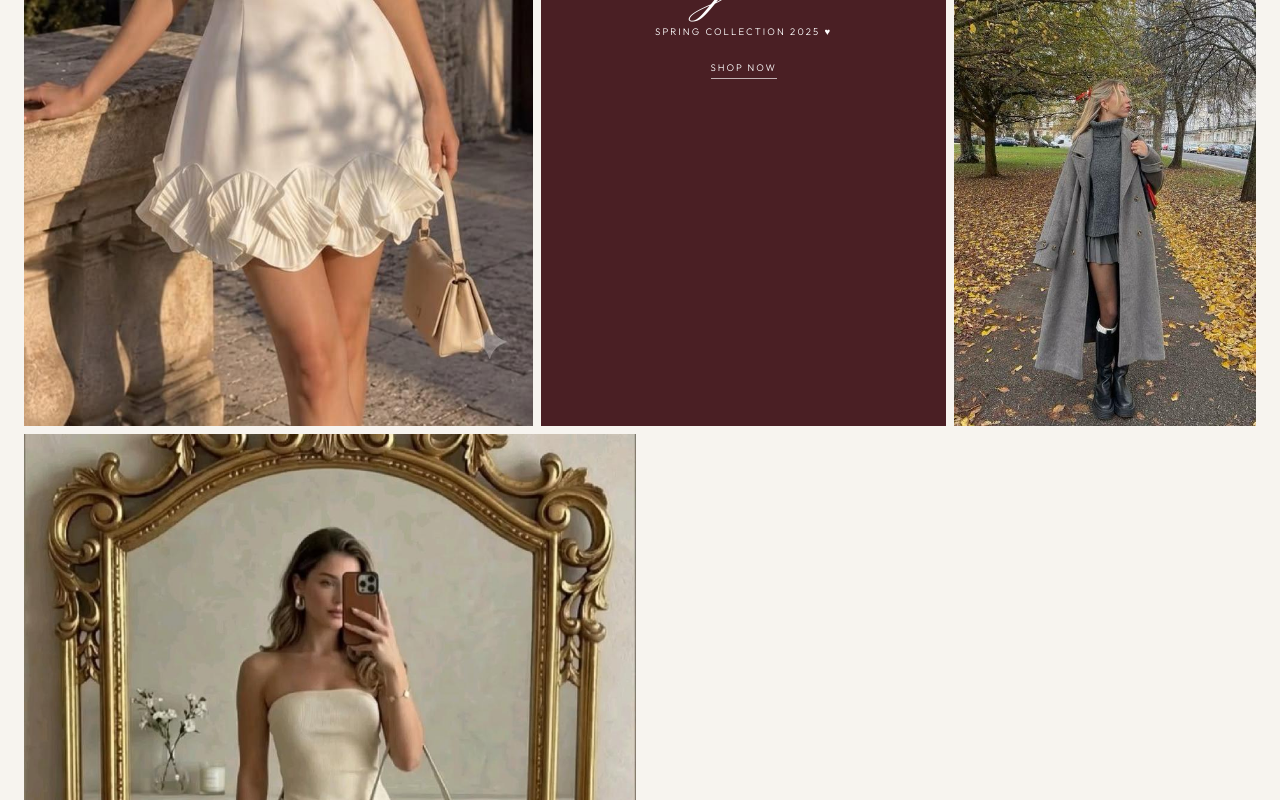
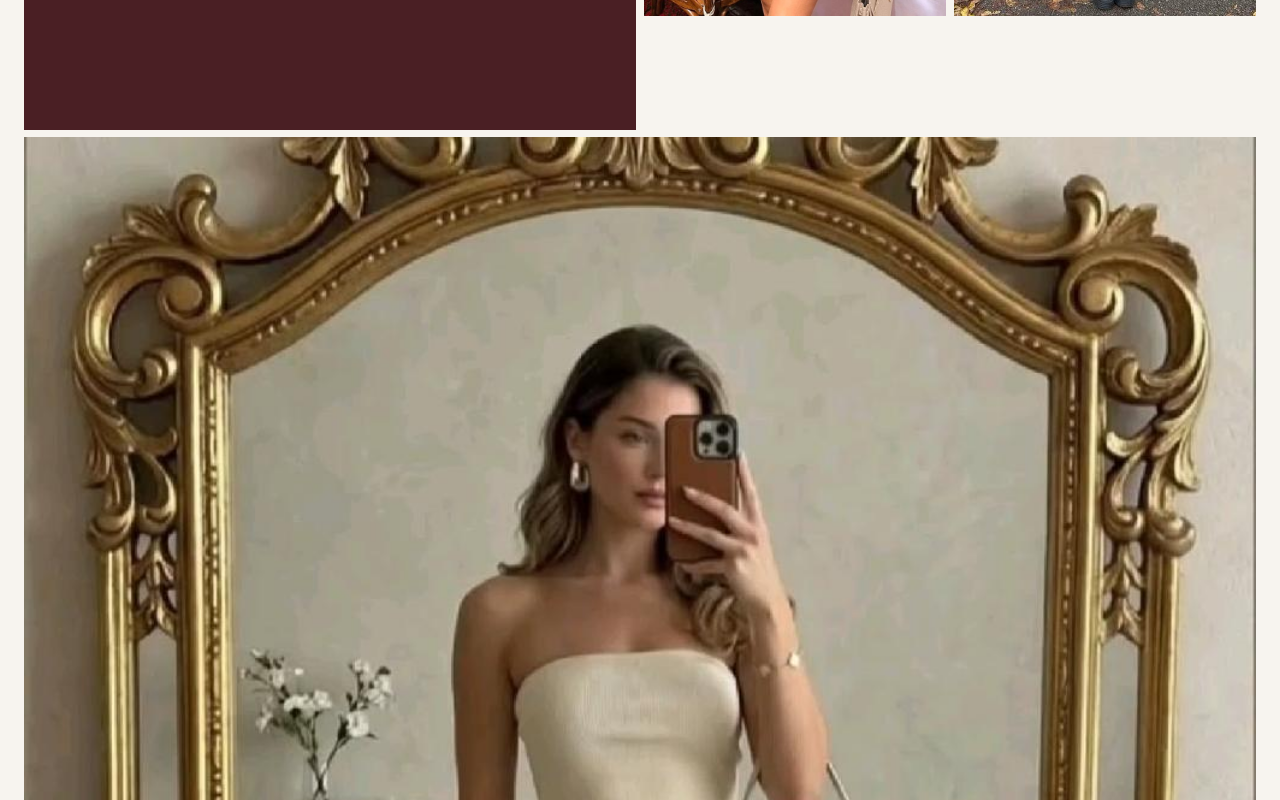
Before and after one commit to auroradimni/bloom-atelier, a Nuxt app: page / in a window 1280 px wide. Shown: the part 600-1400 px from the top of the page. Built offline with nearby package versions, Linux system fonts and the light colour scheme.

Commit message:
Remove mirror selfie hero image from homepage
Drop the tall dress-1 mosaic tile and rebalance the hero grid so the
promo block and remaining product photos fill the layout cleanly.

Co-authored-by: auroradimni <auroradimni@users.noreply.github.com>

```diff
--- a/pages/index.vue
+++ b/pages/index.vue
@@ -1,12 +1,8 @@
 <template>
   <div class="home">
     <section class="mosaic page-shell">
-      <NuxtLink v-scroll-reveal to="/collection/dress" class="mosaic-item mosaic-tall">
-        <img src="/images/dress-1.jpg" alt="Dress" />
-      </NuxtLink>
-
       <NuxtLink
-        v-scroll-reveal="{ delay: 100 }"
+        v-scroll-reveal
         to="/collection"
         class="mosaic-item mosaic-promo"
       >
@@ -15,16 +11,16 @@
         <span class="promo-link">Shop Now</span>
       </NuxtLink>
 
-      <NuxtLink v-scroll-reveal="{ delay: 160 }" to="/collection/skirt" class="mosaic-item mosaic-sm">
+      <NuxtLink v-scroll-reveal="{ delay: 100 }" to="/collection/skirt" class="mosaic-item mosaic-sm">
         <img src="/images/skirt-3.jpg" alt="Skirt" />
       </NuxtLink>
 
-      <NuxtLink v-scroll-reveal="{ delay: 220 }" to="/collection/coats" class="mosaic-item mosaic-sm">
+      <NuxtLink v-scroll-reveal="{ delay: 160 }" to="/collection/coats" class="mosaic-item mosaic-sm">
         <img src="/images/coat-1.jpg" alt="Coats" />
       </NuxtLink>
 
       <NuxtLink
-        v-scroll-reveal="{ delay: 280, variant: 'scale' }"
+        v-scroll-reveal="{ delay: 220, variant: 'scale' }"
         to="/collection/skirt"
         class="mosaic-item mosaic-wide"
       >
@@ -156,18 +152,8 @@ function getCover(slug) {
   transform: scale(1.05);
 }
 
-.mosaic-tall {
-  grid-column: span 5;
-  grid-row: span 2;
-  min-height: 380px;
-}
-
-.mosaic-tall img {
-  min-height: 380px;
-}
-
 .mosaic-promo {
-  grid-column: span 4;
+  grid-column: span 6;
   grid-row: span 2;
   min-height: 380px;
   background: var(--wine);
@@ -213,7 +199,7 @@ function getCover(slug) {
 }
 
 .mosaic-wide {
-  grid-column: span 6;
+  grid-column: span 12;
 }
 
 .mosaic-caption {
@@ -400,7 +386,6 @@ blockquote cite {
     grid-template-columns: 1fr 1fr;
   }
 
-  .mosaic-tall,
   .mosaic-promo,
   .mosaic-sm,
   .mosaic-wide {
@@ -409,7 +394,6 @@ blockquote cite {
     min-height: 260px;
   }
 
-  .mosaic-tall img,
   .mosaic-promo {
     min-height: 260px;
   }
```
